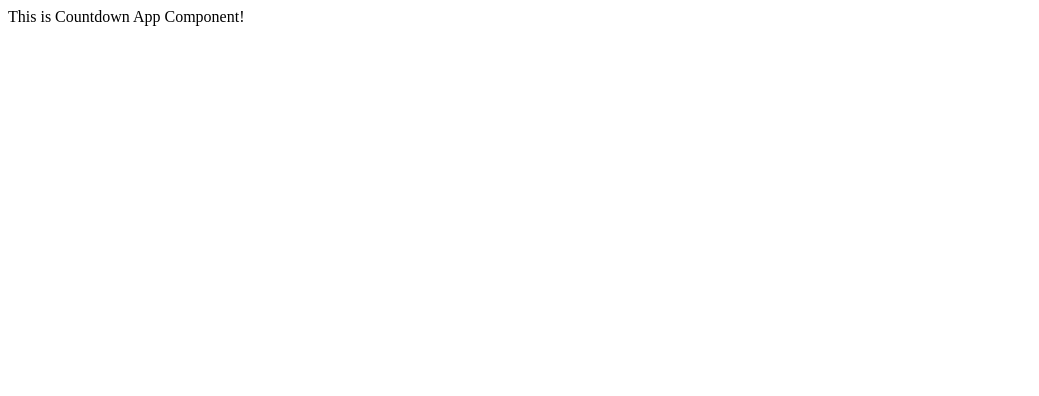
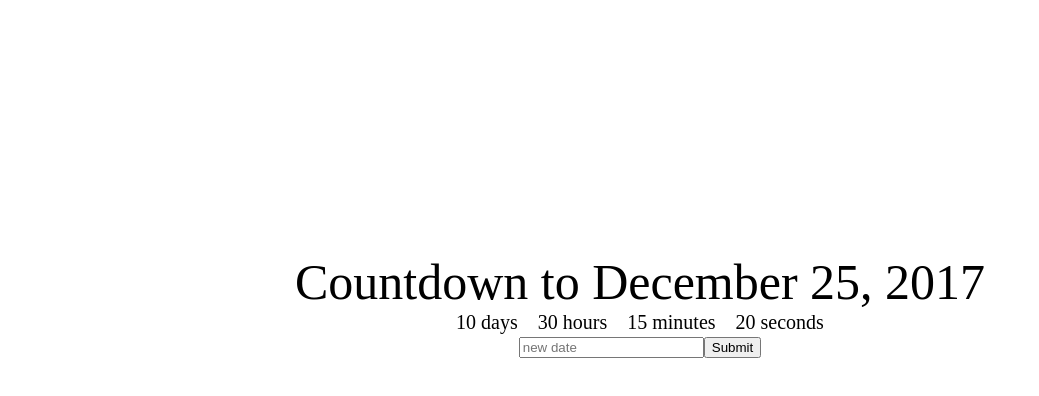
Before and after one commit to rahulbaphana/count-down-champ, a React (Create React App) app: page / in a window 1280 px wide. Shown: the top 396 px of the page, without its empty margins (0-1039 px from the left). Built offline with nearby package versions, Linux system fonts and the light colour scheme.

Commit message:
Add styling through .css to App.js

```diff
--- /dev/null
+++ b/src/App.css
@@ -0,0 +1,14 @@
+.App {
+    text-align: center;
+    font-size: 20px;
+    margin-top: 20%;
+}
+
+.App-title {
+    font-size: 50px;
+}
+
+.Countdown-days, .Countdown-hours, .Countdown-minutes, .Countdown-seconds {
+    display: inline;
+    padding: 10px;
+}
--- a/src/App.js
+++ b/src/App.js
@@ -1,9 +1,26 @@
 import React, { Component } from 'react';
+import './App.css';
 
 class App extends Component {
     render() {
         return(
-            <div>This is Countdown App Component!</div>
+            <div className="App">
+                <div className="App-title">
+                    Countdown to December 25, 2017
+                </div>
+
+                <div>
+                    <div className="Countdown-days">10 days</div>
+                    <div className="Countdown-hours">30 hours</div>
+                    <div className="Countdown-minutes">15 minutes</div>
+                    <div className="Countdown-seconds">20 seconds</div>
+                </div>
+
+                <div>
+                    <input placeholder='new date'/>
+                    <button>Submit</button>
+                </div>
+            </div>
         )
     }
 }
```
